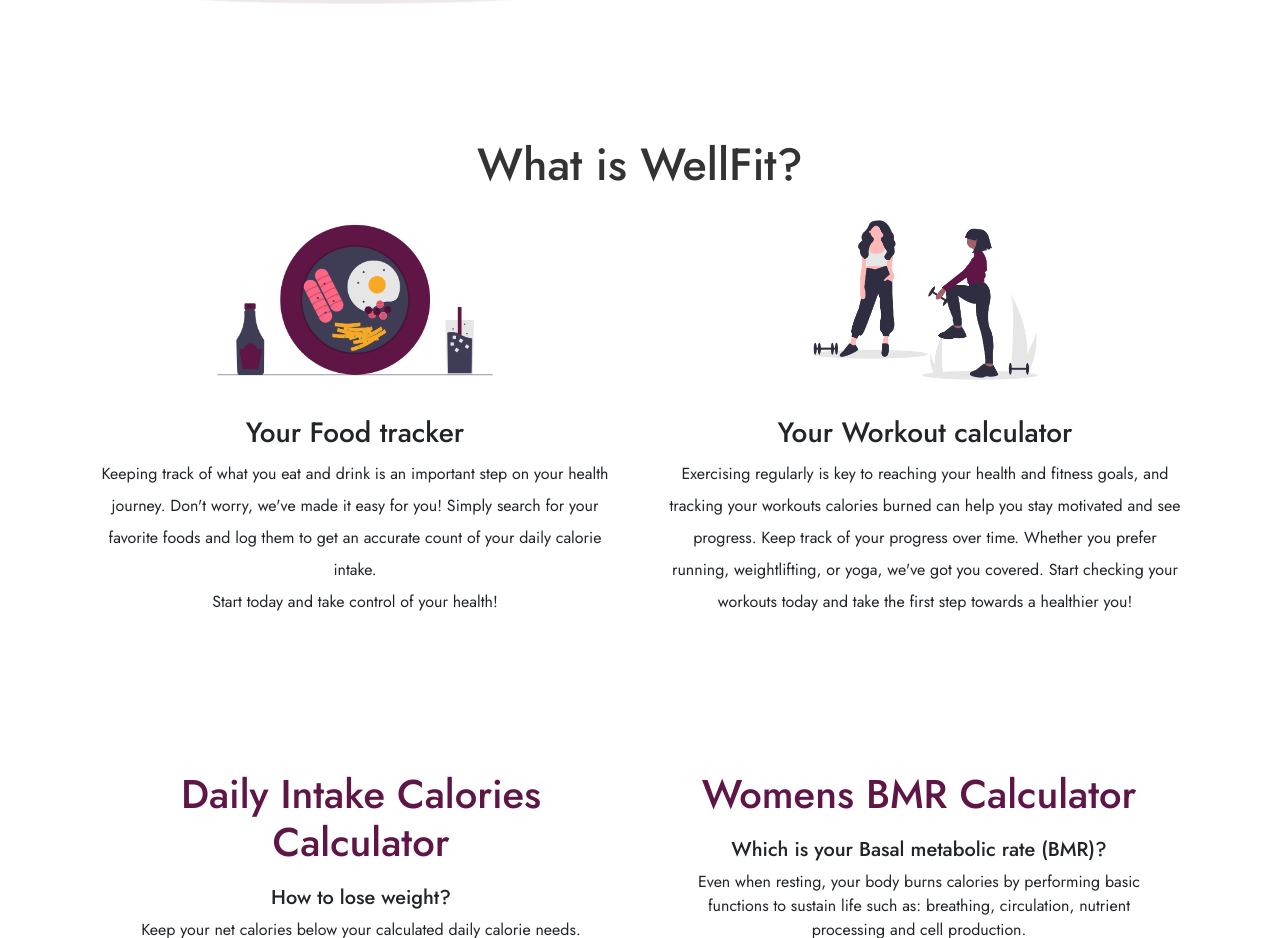
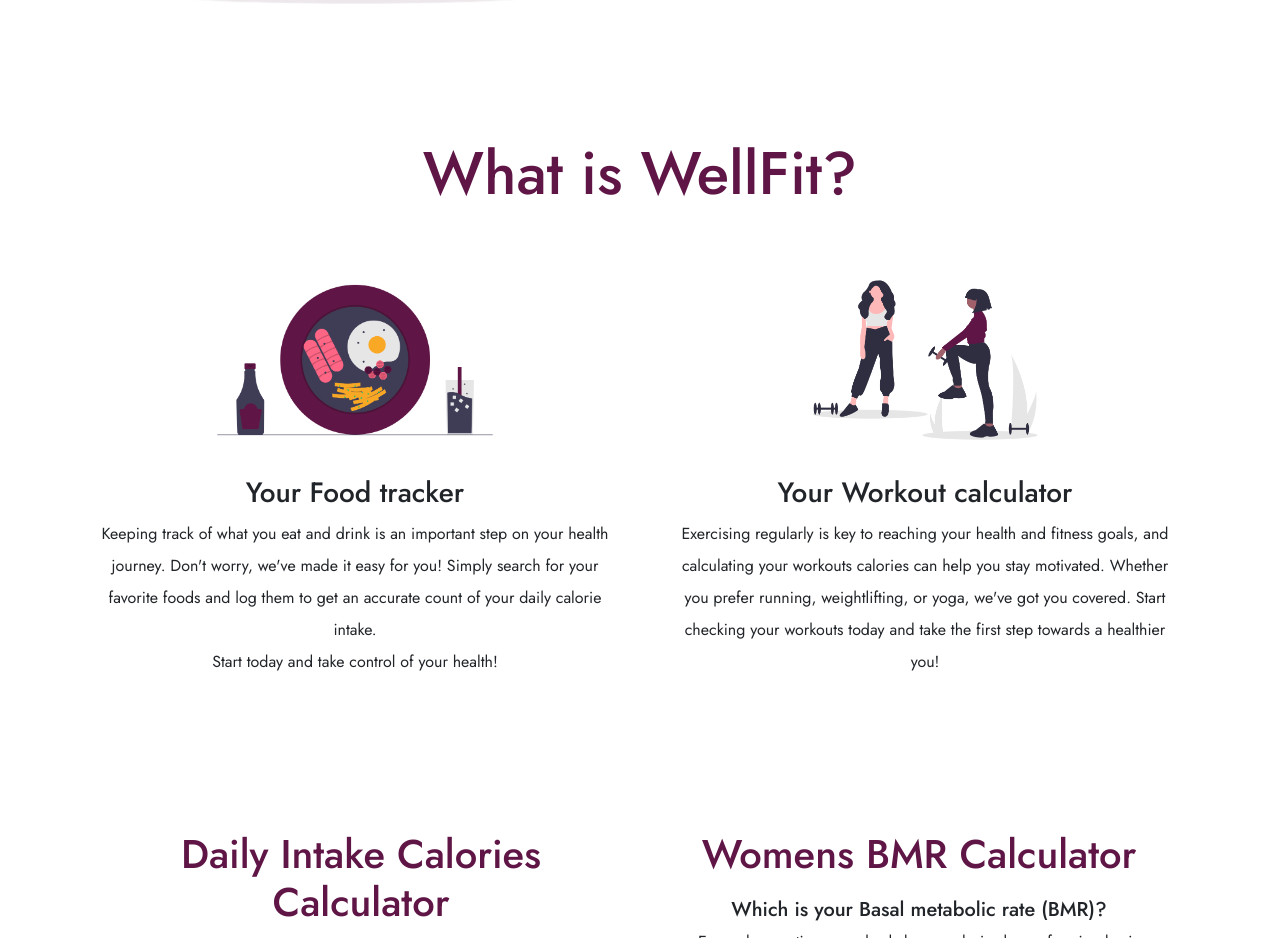
Before and after one commit to Clelia-M/WellFit, a React (Create React App) app: page / in a window 1280 px wide. Shown: the part 980-1918 px from the top of the page. Built offline with nearby package versions, Linux system fonts and the light colour scheme; no server answers.

Commit message:
cards review and final style

```diff
--- a/src/components/Cards.js
+++ b/src/components/Cards.js
@@ -4,7 +4,7 @@ function Cards() {
   return (
     <div id="cards-container">
     <div className="container">
-      <h2 className="type-large-fat xl:type-56-bol text-center lg:pt-56 xl:pt-64 mb-32 xl:mb-64">What is WellFit?</h2>
+      <h2 id="wellfit" className="type-large-fat xl:type-56-bol text-center lg:pt-56 xl:pt-64 mb-32 xl:mb-64">What is WellFit?</h2>
       <div className="row row-cols-1 row-cols-md-2 g-4 text-center my-64">
         <div className="col">
           <div className="card border-0">
@@ -20,7 +20,7 @@ function Cards() {
             <img src="../images/undraw_personal_training_0dqn.png" className="card-img-top" alt="" />
             <div className="card-body">
               <h3 className="card-title mt-24 md:mt-40 mb-8 md:mb-16 type-med-fat">Your Workout calculator</h3>
-              <p className="card-text mb-16 type-default leading-body">Exercising regularly is key to reaching your health and fitness goals, and tracking your workouts calories burned can help you stay motivated and see progress. Keep track of your progress over time. Whether you prefer running, weightlifting, or yoga, we've got you covered. Start checking your workouts today and take the first step towards a healthier you!</p>
+              <p className="card-text mb-16 type-default leading-body">Exercising regularly is key to reaching your health and fitness goals, and calculating your workouts calories can help you stay motivated. Whether you prefer running, weightlifting, or yoga, we've got you covered. Start checking your workouts today and take the first step towards a healthier you!</p>
             </div>
           </div>
         </div>
--- a/src/index.css
+++ b/src/index.css
@@ -151,6 +151,12 @@ select {
 
 .card-deck input {
   margin-left: 10px;
+}
+
+#wellfit {
+  color: var(--primaryclr);
+  font-size: 60px;
+  margin-bottom: 50px;
 }
 
 /* tracker section */
```
